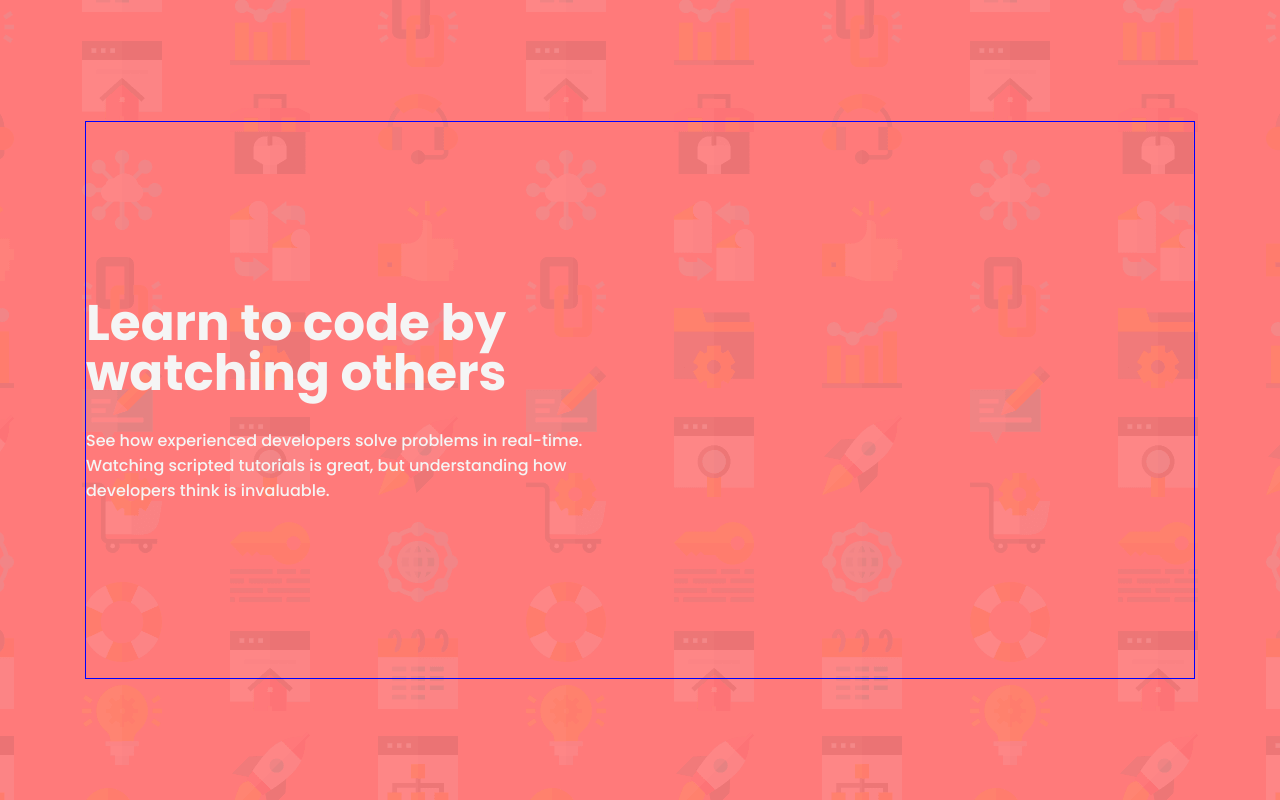
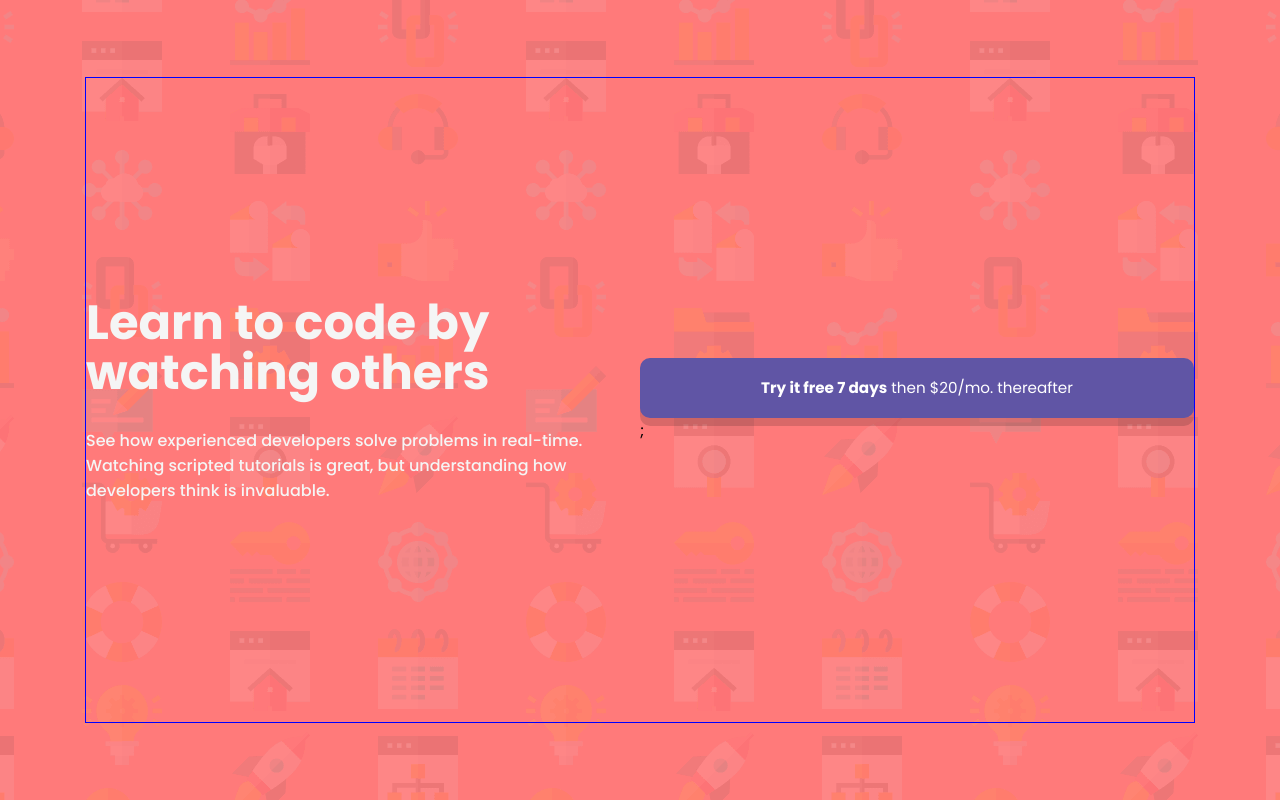
Before and after one commit to EdwinSch/react-signup-form, a React (Vite) app: page / in a window 1280 px wide. Built offline with nearby package versions, Linux system fonts and the light colour scheme.

Commit message:
add main layout and top banner

```diff
--- a/src/App.jsx
+++ b/src/App.jsx
@@ -1,9 +1,11 @@
 import Advertisement from "./components/Advertisement";
+import Form from "./components/Form";
 
 function App() {
   return (
     <main>
       <Advertisement />
+      <Form />
     </main>
   );
 }
--- a/src/components/Advertisement.jsx
+++ b/src/components/Advertisement.jsx
@@ -5,7 +5,7 @@ const Advertisement = () => {
       <p>
         See how experienced developers solve problems in real-time. Watching
         scripted tutorials is great, but understanding how developers think is
-        invaluable.{" "}
+        invaluable.
       </p>
     </section>
   );
--- /dev/null
+++ b/src/components/Banner.jsx
@@ -0,0 +1,11 @@
+const Banner = () => {
+  return (
+    <article className="banner">
+      <p>
+        Try it free 7 days<span> then $20/mo. thereafter</span>
+      </p>
+    </article>
+  );
+};
+
+export default Banner;
--- /dev/null
+++ b/src/components/Form.jsx
@@ -0,0 +1,11 @@
+import Banner from "./Banner";
+
+const Form = () => {
+  return (
+    <section className="form-wrapper">
+      <Banner />;
+    </section>
+  );
+};
+
+export default Form;
--- a/src/index.css
+++ b/src/index.css
@@ -13,6 +13,7 @@
   --inspect: solid blue 1px;
 }
 
+/* Main */
 body {
   font-family: "Poppins", sans-serif;
   height: 100vh;
@@ -27,26 +28,48 @@ body {
 }
 main {
   width: 1110px;
-  height: 558px;
+  height: 646px;
+  display: flex;
   border: var(--inspect);
 }
 section {
   width: 50%;
   height: 100%;
-}
-.advertisement-wrapper {
   display: flex;
   flex-direction: column;
   justify-content: center;
 }
+
+/* Advertisement */
 .advertisement-wrapper p {
   color: var(--ps_white);
-  font-size: 16px;
+  font-size: 1rem;
   font-weight: 500;
 }
 h1 {
-  font-size: 50px;
+  font-size: 3rem;
   color: var(--ps_white);
   line-height: 50px;
   margin-bottom: 30px;
 }
+
+/* Form */
+
+/* Banner */
+.banner {
+  background: var(--ps_purple);
+  height: 60px;
+  border-radius: 10px;
+  display: flex;
+  justify-content: center;
+  align-items: center;
+  box-shadow: 0 8px 0 rgba(0, 0, 0, 0.15);
+}
+.banner p {
+  font-size: 0.95rem;
+  color: white;
+  font-weight: 700;
+}
+.banner p span {
+  font-weight: 400;
+}
```
